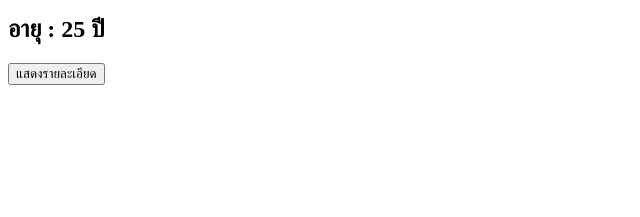
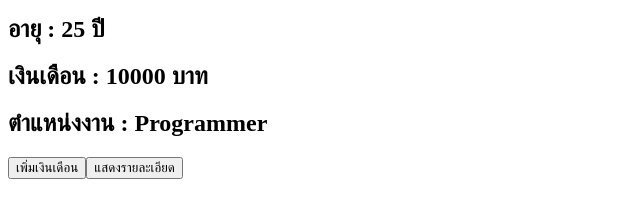
Before and after one commit to carrynong2/VuejsWorkshop, a Vue app: page / in a window 1280 px wide. Shown: the part 213-430 px from the top of the page, without its empty margins (0-640 px from the left). Built offline with nearby package versions, Linux system fonts and the light colour scheme.

Commit message:
Add Computed Properties

```diff
--- a/src/App.vue
+++ b/src/App.vue
@@ -2,8 +2,11 @@
   <section>
     <img :src="picture" :width="size" :height="size" ref="imageEl" /><br />
 
-    <h1>ชื่อ-นามสกุล : {{ getFullName() }}</h1>
+    <h1>ชื่อ-นามสกุล : {{ getFullName }}</h1>
     <h1>อายุ : {{ age }} ปี</h1>
+    <h1>เงินเดือน : {{ salary }} บาท</h1>
+    <h1>ตำแหน่งงาน : {{ getDepartment }}</h1>
+    <button @click="addSalary(5000)">เพิ่มเงินเดือน</button>
     <button @click="toggleVisible">
       {{ isVisible ? "ซ่อน" : "แสดง" }}รายละเอียด
     </button>
@@ -48,14 +51,26 @@
       ],
       general: { gender: "ชาย", weight: 70.4, height: 170, status: false },
       isVisible: false,
+      salary: 10000,
     };
   },
   methods: {
+    toggleVisible() {
+      this.isVisible = !this.isVisible;
+    },
+    addSalary(value) {
+      this.salary += value;
+    },
+  },
+  computed: {
     getFullName() {
       return `${this.firstName}  ${this.lastName}`;
     },
-    toggleVisible() {
-      this.isVisible = !this.isVisible;
+    getIncome() {
+      return this.salary * 12;
+    },
+    getDepartment() {
+      return this.salary >= 35000 ? "Project manager" : "Programmer";
     },
   },
 };
```
